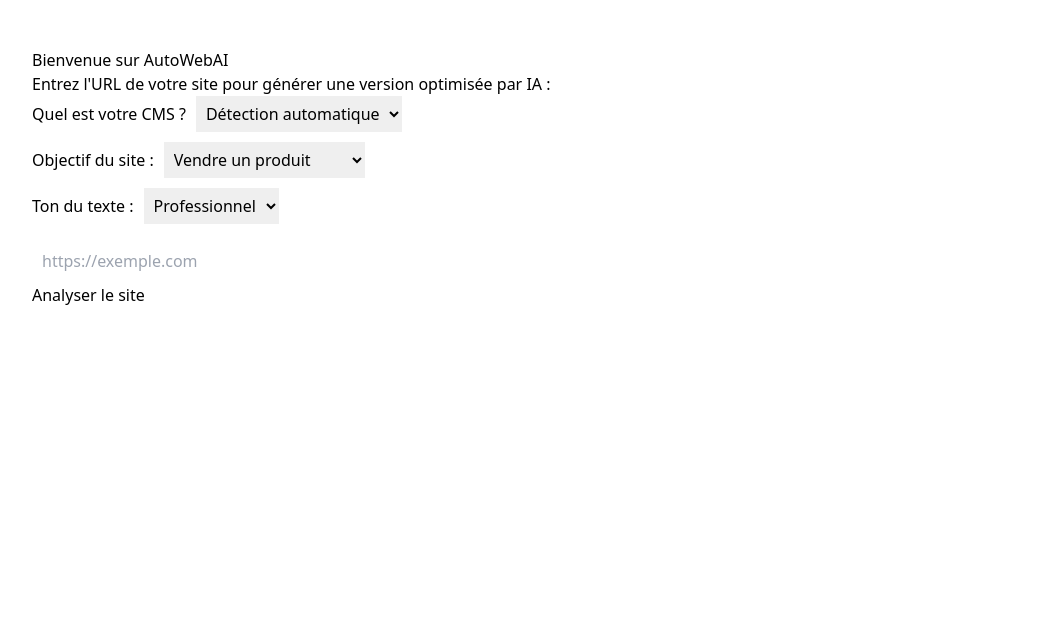
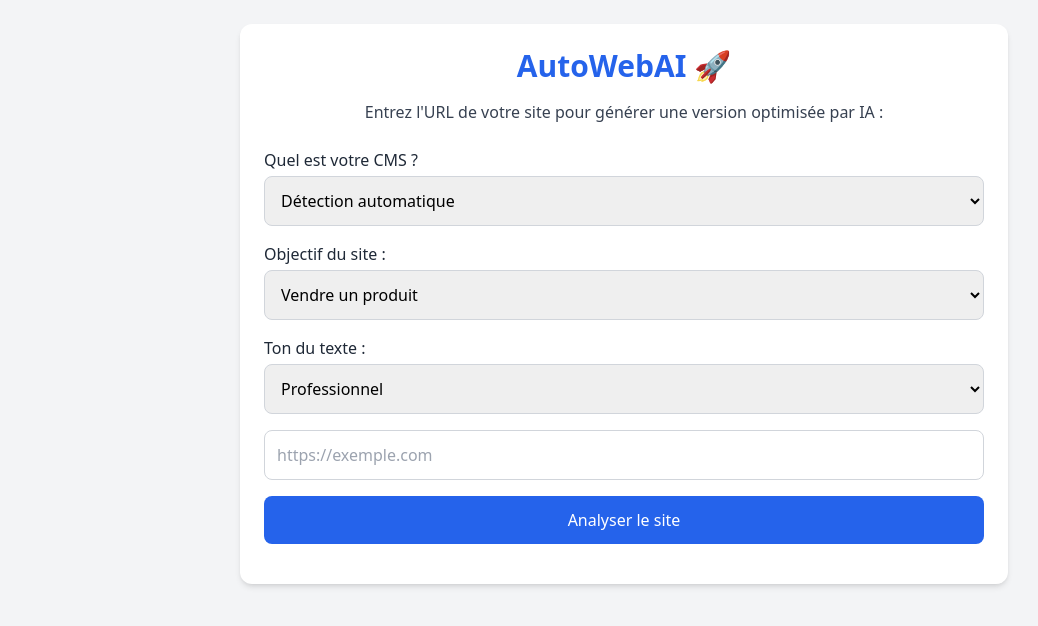
Before and after one commit to AutoWebAI-Project/AutoWebAI, a React (Create React App) app: page / in a window 1280 px wide. Shown: the top 626 px of the page, without its empty margins (16-1054 px from the left). Built offline with nearby package versions, Linux system fonts and the light colour scheme; the HTML template or start-up script is replaced by a standard one.

Commit message:
Update App.js

```diff
--- a/src/App.js
+++ b/src/App.js
@@ -28,7 +28,7 @@
         headers: {
           "Content-Type": "application/json",
         },
-        body: JSON.stringify({ url, cms, goal, tone }), // Envoie aussi CMS, goal, tone
+        body: JSON.stringify({ url, cms, goal, tone }),
       });
 
       const data = await response.json();
@@ -70,18 +70,18 @@
   };
 
   return (
-    <div className="App">
-      <h1>Bienvenue sur AutoWebAI</h1>
-      <p>Entrez l'URL de votre site pour générer une version optimisée par IA :</p>
+    <div className="min-h-screen bg-gray-100 p-6">
+      <div className="max-w-3xl mx-auto bg-white shadow-md rounded-xl p-6">
+        <h1 className="text-3xl font-bold text-center text-blue-600 mb-4">AutoWebAI 🚀</h1>
+        <p className="text-center text-gray-700 mb-6">Entrez l'URL de votre site pour générer une version optimisée par IA :</p>
 
-      {/* Sélecteur de CMS */}
-      <div style={{ marginBottom: "10px" }}>
-        <label>
-          Quel est votre CMS ?
+        <div className="grid gap-4 mb-4">
+          <div>
+            <label className="block mb-1 font-medium text-gray-800">Quel est votre CMS ?</label>
             <select
               value={cms}
               onChange={(e) => setCms(e.target.value)}
-            style={{ marginLeft: "10px", padding: "6px", fontSize: "16px" }}
+              className="w-full p-3 rounded-lg border border-gray-300"
             >
               <option value="auto">Détection automatique</option>
               <option value="wordpress">WordPress</option>
@@ -90,41 +90,34 @@
               <option value="webflow">Webflow</option>
               <option value="autre">Autre</option>
             </select>
-        </label>
           </div>
 
-      {/* Sélecteur d'objectif */}
-      <div style={{ marginBottom: "10px" }}>
-        <label>
-          Objectif du site :
+          <div>
+            <label className="block mb-1 font-medium text-gray-800">Objectif du site :</label>
             <select
               value={goal}
               onChange={(e) => setGoal(e.target.value)}
-            style={{ marginLeft: "10px", padding: "6px", fontSize: "16px" }}
+              className="w-full p-3 rounded-lg border border-gray-300"
             >
               <option value="vente">Vendre un produit</option>
               <option value="lead">Obtenir des contacts</option>
               <option value="blog">Partager des infos</option>
               <option value="portfolio">Montrer un projet / CV</option>
             </select>
-        </label>
           </div>
 
-      {/* Sélecteur de ton */}
-      <div style={{ marginBottom: "15px" }}>
-        <label>
-          Ton du texte :
+          <div>
+            <label className="block mb-1 font-medium text-gray-800">Ton du texte :</label>
             <select
               value={tone}
               onChange={(e) => setTone(e.target.value)}
-            style={{ marginLeft: "10px", padding: "6px", fontSize: "16px" }}
+              className="w-full p-3 rounded-lg border border-gray-300"
             >
               <option value="professionnel">Professionnel</option>
               <option value="convivial">Convivial</option>
               <option value="persuasif">Persuasif</option>
               <option value="créatif">Créatif</option>
             </select>
-        </label>
           </div>
 
           <input
@@ -132,44 +125,63 @@
             value={url}
             onChange={(e) => setUrl(e.target.value)}
             placeholder="https://exemple.com"
-        style={{ width: "60%", padding: "10px", fontSize: "16px" }}
+            className="w-full p-3 rounded-lg border border-gray-300"
           />
-      <br />
-      <button className="cta" onClick={handleAnalyze} disabled={loading}>
+
+          <button
+            className="w-full bg-blue-600 text-white py-3 rounded-lg hover:bg-blue-700 transition"
+            onClick={handleAnalyze}
+            disabled={loading}
+          >
             {loading ? "Analyse en cours..." : "Analyser le site"}
           </button>
+        </div>
 
         {error && (
-        <div style={{ color: "red", marginTop: "20px" }}>
+          <div className="text-red-600 text-sm mt-4">
             <strong>Erreur :</strong> {error}
           </div>
         )}
 
         {original && (
-        <div className="result">
-          <h2>Contenu extrait :</h2>
-          <p>{original}</p>
+          <div className="mt-6">
+            <h2 className="text-xl font-semibold text-gray-800 mb-2">Contenu extrait :</h2>
+            <div className="bg-gray-50 border rounded-lg p-4 text-sm text-gray-700 whitespace-pre-wrap">
+              {original}
+            </div>
           </div>
         )}
 
         {suggestion && (
-        <div className="result">
-          <h2>Suggestion IA :</h2>
-          <p>{suggestion}</p>
-          <div style={{ marginTop: "15px" }}>
-            <button onClick={handleCopy} style={{ marginRight: "10px" }}>
+          <div className="mt-6">
+            <h2 className="text-xl font-semibold text-gray-800 mb-2">Suggestion IA :</h2>
+            <div className="bg-green-50 border rounded-lg p-4 text-sm text-gray-700 whitespace-pre-wrap mb-4">
+              {suggestion}
+            </div>
+            <div className="flex flex-wrap gap-3">
+              <button
+                onClick={handleCopy}
+                className="bg-gray-200 hover:bg-gray-300 px-4 py-2 rounded-lg"
+              >
                 ✅ Copier
               </button>
-            <button onClick={handleEmail} style={{ marginRight: "10px" }}>
+              <button
+                onClick={handleEmail}
+                className="bg-gray-200 hover:bg-gray-300 px-4 py-2 rounded-lg"
+              >
                 📧 Envoyer par email
               </button>
-            <button onClick={handleApplyCMS}>
+              <button
+                onClick={handleApplyCMS}
+                className="bg-gray-200 hover:bg-gray-300 px-4 py-2 rounded-lg"
+              >
                 🔧 Appliquer au CMS
               </button>
             </div>
           </div>
         )}
       </div>
+    </div>
   );
 }
 
```
Lines whose indentation alone changed are shown as unchanged.
